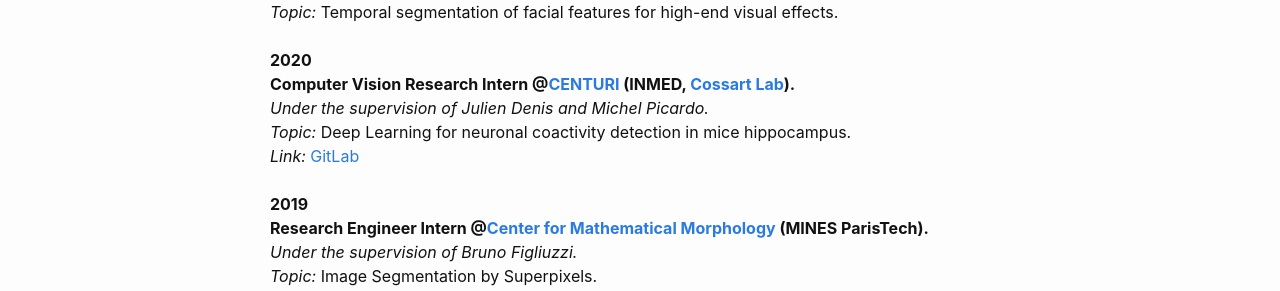
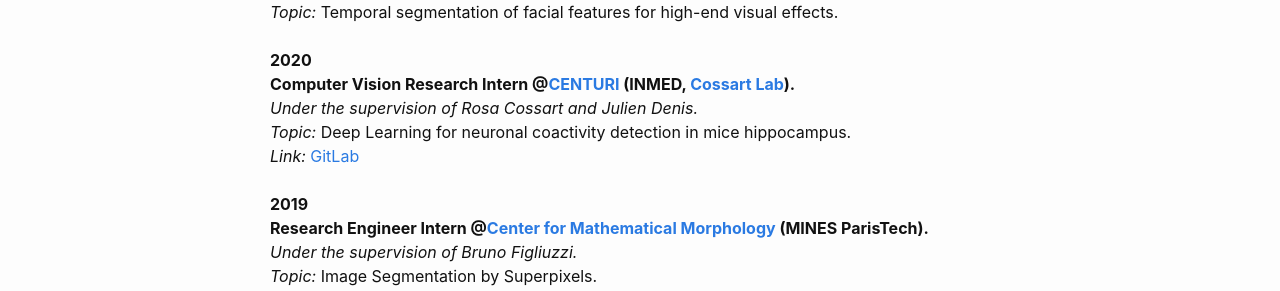
Before and after one commit to theodumont/theodumont.github.io, a Jekyll site: the page built from cv.md, in a window 1280 px wide. Shown: the part 299-590 px from the top of the page. Built offline with Jekyll 4.4.1, drawn with Linux system fonts in a browser that asks for light colours.

```diff
--- a/cv.md
+++ b/cv.md
@@ -13,7 +13,7 @@ title: Curriculum Vitae
 &nbsp;
 **2020**
 :   **Computer Vision Research Intern @[CENTURI](https://centuri-livingsystems.org/) (INMED, [Cossart Lab](http://www.inmed.fr/en/developpement-des-microcircuits-gabaergiques-corticaux-en)).**
-:   _Under the supervision of Julien Denis and Michel Picardo._
+:   _Under the supervision of Rosa Cossart and Julien Denis._
 :   _Topic:_ Deep Learning for neuronal coactivity detection in mice hippocampus.
 :   _Link:_ [GitLab](https://gitlab.com/cossartlab/pyamnesia)
 
```
Also changed, not shown: index.md (+2 -0 lines).
